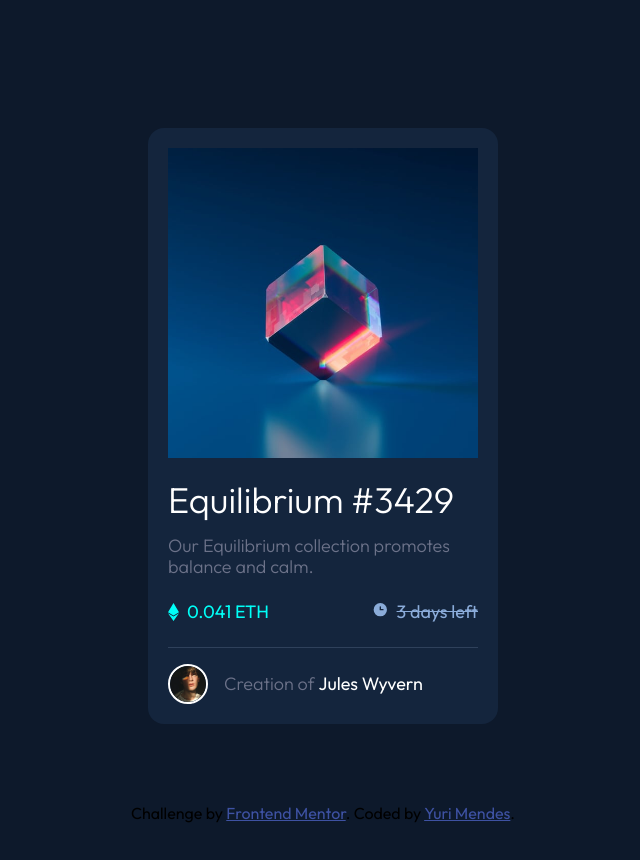
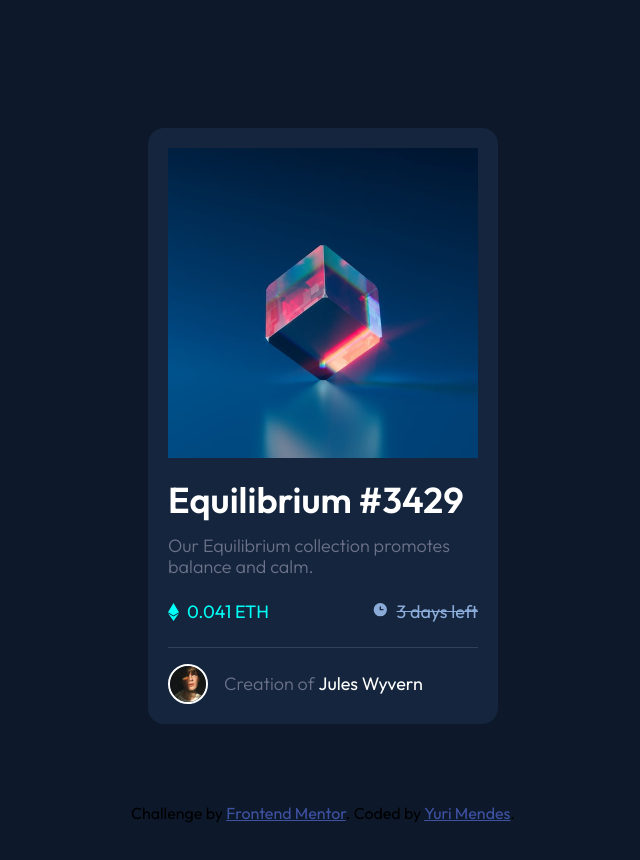
Before and after one commit to Yuri-Mendes/NFT-Preview-Challenge, a plain HTML site: page index.html in a window 1280 px wide. Shown: the whole page, without its empty margins (317-957 px from the left). Drawn offline with Linux system fonts and the light colour scheme.

Commit message:
update style.css final

```diff
--- a/css/style.css
+++ b/css/style.css
@@ -54,8 +54,9 @@ body {
   margin: 1rem 0.5rem 1rem 0;
 }
 
-h1{
-  font-weight: 200;
+.heading-1{
+  font-size: 150%!important;
+  line-height: 120%!important;
 }
 
 .container h1:hover{
```
